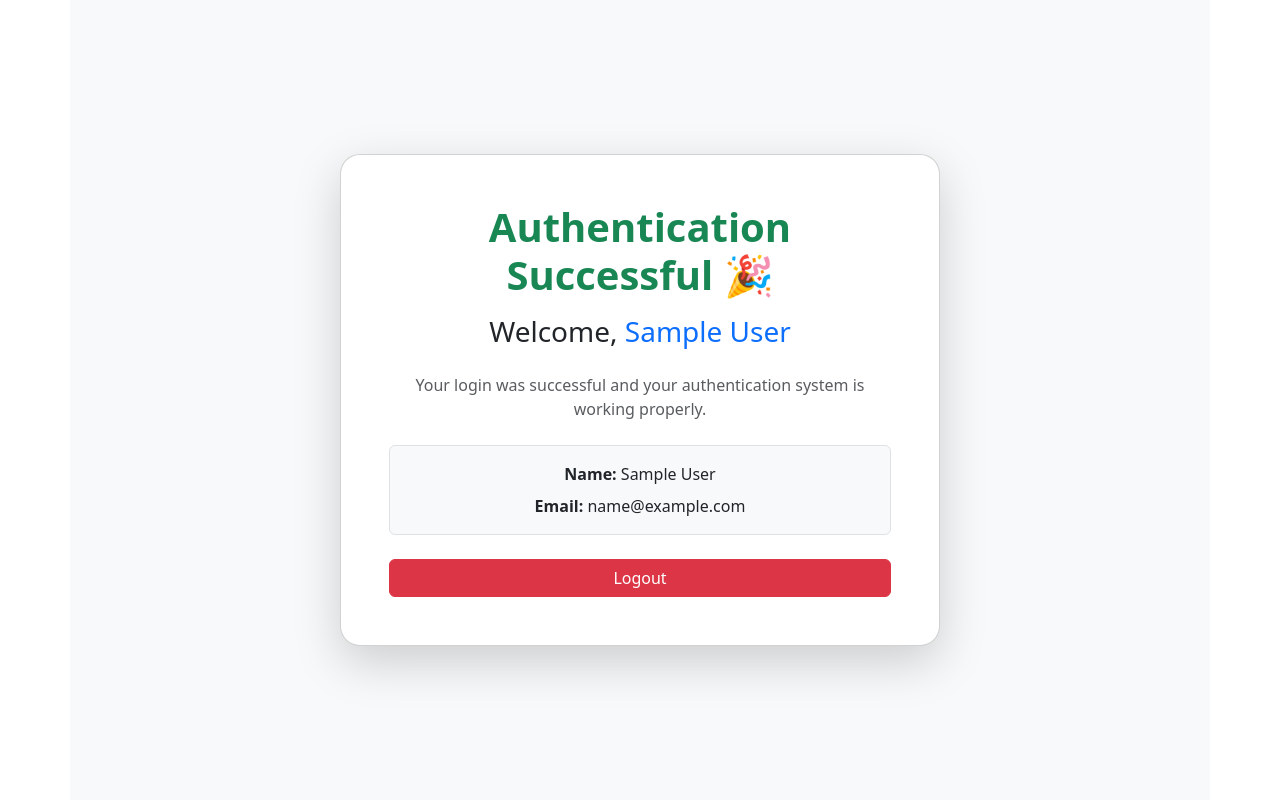
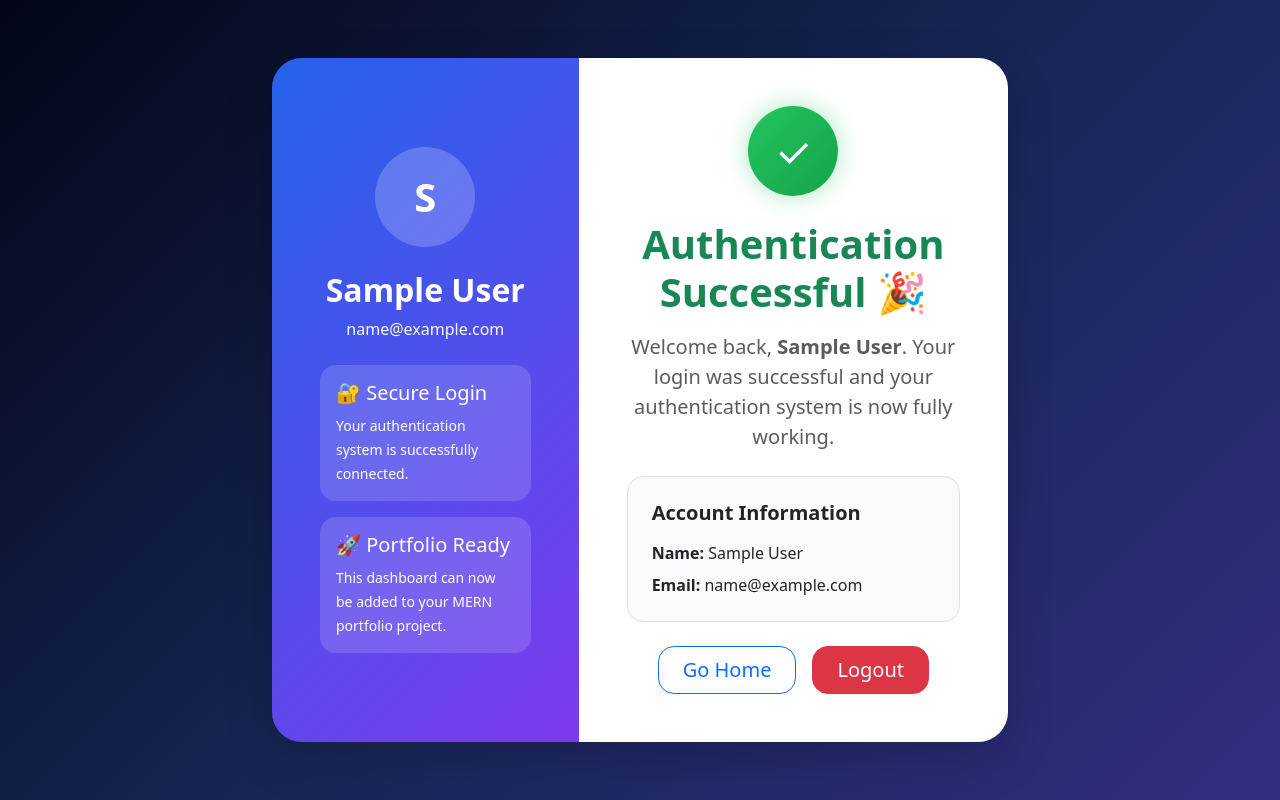
Before and after one commit to marisangithub/Authentication-frontend, a React app: page /dashboard in a window 1280 px wide. Built offline with nearby package versions, Linux system fonts and the light colour scheme; sample sign-in values are in the browser's storage; the HTML template or start-up script is replaced by a standard one.

Commit message:
Refactor Dashboard layout and styles

```diff
--- a/src/pages/Dashboard.jsx
+++ b/src/pages/Dashboard.jsx
@@ -1,5 +1,6 @@
 import { useEffect, useState } from 'react';
 import { useNavigate } from 'react-router-dom';
+import 'bootstrap/dist/css/bootstrap.min.css';
 
 export default function Dashboard() {
   const navigate = useNavigate();
@@ -22,36 +23,124 @@ export default function Dashboard() {
   };
 
   return (
-    <div className="container d-flex justify-content-center align-items-center min-vh-100 bg-light">
     <div
-        className="card shadow-lg text-center p-5"
-        style={{ maxWidth: '600px', width: '100%', borderRadius: '20px' }}
+      className="min-vh-100 d-flex align-items-center justify-content-center px-3"
+      style={{
+        background: 'linear-gradient(135deg, #020617, #172554, #312e81)',
+      }}
     >
-        <h1 className="fw-bold text-success mb-3">
+      <div className="container">
+        <div className="row justify-content-center">
+          <div className="col-lg-10 col-xl-8">
+            <div
+              className="card border-0 shadow-lg overflow-hidden"
+              style={{
+                borderRadius: '30px',
+                background: 'rgba(255,255,255,0.08)',
+                backdropFilter: 'blur(18px)',
+              }}
+            >
+              <div className="row g-0">
+                <div
+                  className="col-md-5 d-none d-md-flex flex-column justify-content-center text-white p-5"
+                  style={{
+                    background: 'linear-gradient(135deg, #2563eb, #7c3aed)',
+                  }}
+                >
+                  <div
+                    className="mx-auto mb-4 d-flex align-items-center justify-content-center"
+                    style={{
+                      width: '100px',
+                      height: '100px',
+                      borderRadius: '50%',
+                      background: 'rgba(255,255,255,0.2)',
+                      fontSize: '40px',
+                      fontWeight: 'bold',
+                    }}
+                  >
+                    {user?.name?.charAt(0)?.toUpperCase()}
+                  </div>
+
+                  <h2 className="fw-bold text-center mb-2">{user?.name}</h2>
+                  <p className="text-center text-light mb-4">{user?.email}</p>
+
+                  <div
+                    className="rounded-4 p-3 mb-3"
+                    style={{ background: 'rgba(255,255,255,0.15)' }}
+                  >
+                    <h5 className="mb-2">🔐 Secure Login</h5>
+                    <small>Your authentication system is successfully connected.</small>
+                  </div>
+
+                  <div
+                    className="rounded-4 p-3"
+                    style={{ background: 'rgba(255,255,255,0.15)' }}
+                  >
+                    <h5 className="mb-2">🚀 Portfolio Ready</h5>
+                    <small>This dashboard can now be added to your MERN portfolio project.</small>
+                  </div>
+                </div>
+
+                <div className="col-md-7 p-4 p-md-5 bg-white text-center d-flex flex-column justify-content-center">
+                  <div
+                    className="mx-auto mb-4 d-flex align-items-center justify-content-center"
+                    style={{
+                      width: '90px',
+                      height: '90px',
+                      borderRadius: '50%',
+                      background: 'linear-gradient(135deg, #22c55e, #16a34a)',
+                      color: 'white',
+                      fontSize: '42px',
+                      boxShadow: '0 0 25px rgba(34,197,94,0.4)',
+                    }}
+                  >
+                    ✓
+                  </div>
+
+                  <h1 className="fw-bold mb-3 text-success">
                     Authentication Successful 🎉
                   </h1>
 
-        <h3 className="mb-4">
-          Welcome, <span className="text-primary">{user?.name}</span>
-        </h3>
-
-        <p className="text-muted mb-4">
-          Your login was successful and your authentication system is working properly.
+                  <p className="text-muted fs-5 mb-4">
+                    Welcome back, <strong>{user?.name}</strong>. Your login was successful and your authentication system is now fully working.
                   </p>
 
-        <div className="bg-light border rounded p-3 mb-4">
+                  <div
+                    className="rounded-4 border p-4 mb-4 text-start"
+                    style={{ background: '#f8fafc' }}
+                  >
+                    <h5 className="fw-bold mb-3">Account Information</h5>
+
                     <p className="mb-2">
                       <strong>Name:</strong> {user?.name}
                     </p>
+
                     <p className="mb-0">
                       <strong>Email:</strong> {user?.email}
                     </p>
                   </div>
 
-        <button className="btn btn-danger" onClick={handleLogout}>
+                  <div className="d-flex justify-content-center gap-3 flex-wrap">
+                    <button
+                      className="btn btn-outline-primary btn-lg rounded-4 px-4"
+                      onClick={() => navigate('/')}
+                    >
+                      Go Home
+                    </button>
+
+                    <button
+                      className="btn btn-danger btn-lg rounded-4 px-4"
+                      onClick={handleLogout}
+                    >
                       Logout
                     </button>
                   </div>
                 </div>
+              </div>
+            </div>
+          </div>
+        </div>
+      </div>
+    </div>
   );
 }
```
Lines whose indentation alone changed are shown as unchanged.
